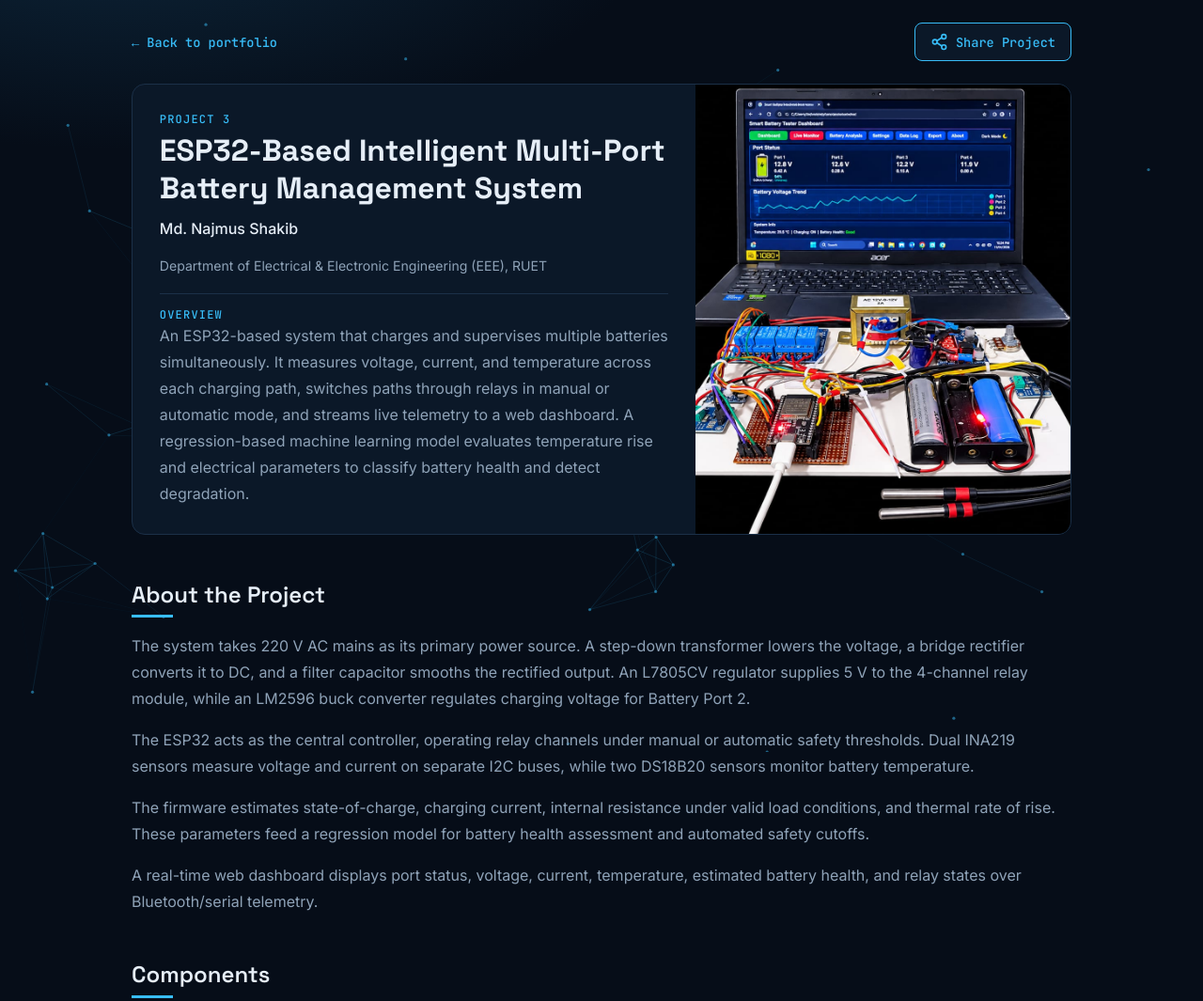
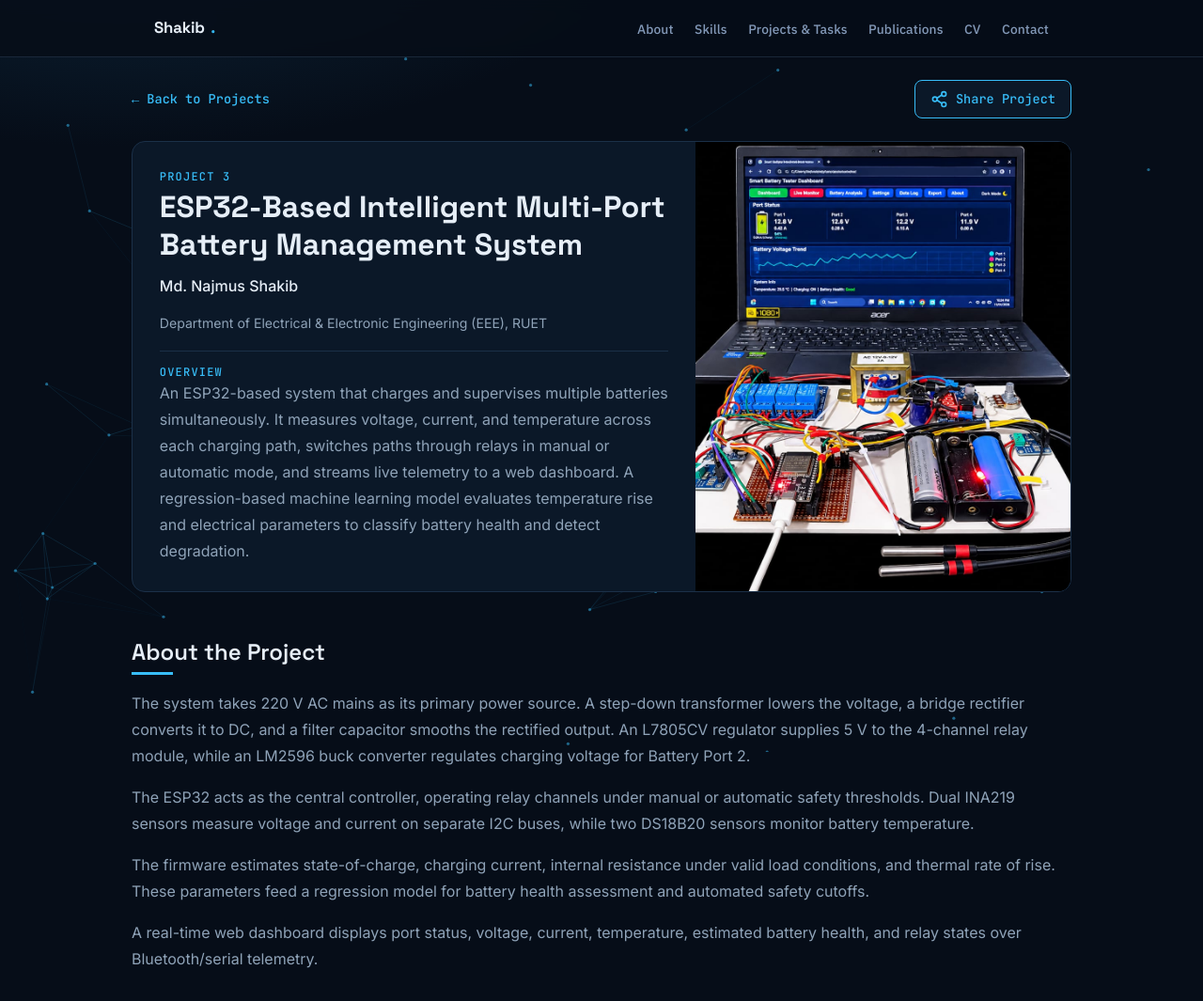
Before and after one commit to nshakib22ruet/Project-3-Intelligent-Multi-Port-Battery-Management-System, a plain HTML site: page index.html in a window 1280 px wide. Shown: the top 1065 px of the page at 94% size. Drawn offline with Linux system fonts and the light colour scheme.

Commit message:
Add site navigation and update styles in index.html

```diff
--- a/index.html
+++ b/index.html
@@ -1,11 +1,10 @@
-
 <!DOCTYPE html>
 <html lang="en">
 <head>
 <meta charset="UTF-8">
 <meta name="viewport" content="width=device-width, initial-scale=1">
 <title>ESP32-Based Intelligent Multi-Port Battery Management System</title>
-<link href="https://fonts.googleapis.com/css2?family=Inter:wght@400;500&family=Space+Grotesk:wght@500;600;700&family=JetBrains+Mono:wght@400;500&display=swap" rel="stylesheet">
+<link href="https://fonts.googleapis.com/css2?family=Inter:wght@400;500&family=IBM+Plex+Sans:wght@400;500;600&family=Space+Grotesk:wght@500;600;700&family=JetBrains+Mono:wght@400;500&display=swap" rel="stylesheet">
 
 <style>
 :root{--bg:#060d18;--card:#0b1828;--line:#1b3048;--accent:#38bdf8;--text:#e6eef7;--muted:#8fa3b8}
@@ -13,8 +12,21 @@
 html{scroll-behavior:smooth}
 body{margin:0;background:radial-gradient(1000px 500px at 10% -5%,#0e2a40,transparent 60%),var(--bg);color:var(--text);font:1rem/1.75 Inter,sans-serif}
 #net{position:fixed;inset:0;width:100%;height:100%;z-index:0;pointer-events:none}
+
+/* Top site navigation (same as the main portfolio) */
+.site-nav{position:sticky;top:0;z-index:300;background:rgba(6,13,24,.86);backdrop-filter:blur(8px);border-bottom:1px solid rgba(140,180,230,.16)}
+.site-nav .nav-container{max-width:1000px;margin:0 auto;display:flex;align-items:center;justify-content:space-between;padding:.95rem 1.5rem;gap:1rem}
+.site-nav .nav-brand{font-family:"Space Grotesk",sans-serif;font-weight:700;font-size:1.05rem;letter-spacing:-.01em;color:var(--text);text-decoration:none;display:flex;align-items:center;gap:.4rem;white-space:nowrap}
+.site-nav .accent-dot{color:var(--accent);display:inline-block;animation:navPulse 2.4s ease-in-out infinite}
+.site-nav .nav-links{display:flex;gap:1.4rem;list-style:none;margin:0;padding:0;overflow-x:auto}
+.site-nav .nav-links a{text-decoration:none;color:#8399b8;font:500 .86rem/1.65 "IBM Plex Sans",sans-serif;letter-spacing:.01em;transition:color .2s;white-space:nowrap}
+.site-nav .nav-links a:hover{color:var(--accent)}
+@keyframes navPulse{0%,100%{opacity:1}50%{opacity:.35}}
+@media(max-width:640px){.site-nav .nav-links{gap:.9rem}.site-nav .nav-links a{font-size:.8rem}}
+@media(prefers-reduced-motion:reduce){.site-nav .accent-dot{animation:none}}
+
 .wrap{position:relative;z-index:1;max-width:1040px;margin:auto;padding:0 1.25rem}
-nav{display:flex;justify-content:space-between;align-items:center;gap:1rem;margin:1.5rem 0}
+.subnav{display:flex;justify-content:space-between;align-items:center;gap:1rem;margin:1.5rem 0}
 .back,.share{color:var(--accent);font:500 .85rem "JetBrains Mono",monospace;text-decoration:none}
 .share{display:flex;align-items:center;gap:8px;padding:10px 16px;border:1px solid var(--accent);border-radius:8px;background:#0b1828;cursor:pointer}
 .share svg{width:19px;height:19px}
@@ -63,15 +75,30 @@ figure img{height:auto;min-height:0;max-height:450px;aspect-ratio:4/3;object-fit
 
 <body>
 <canvas id="net"></canvas>
+
+<nav class="site-nav">
+<div class="nav-container">
+<a href="https://nshakib22ruet.github.io/#top" class="nav-brand">Shakib<span class="accent-dot">.</span></a>
+<ul class="nav-links">
+<li><a href="https://nshakib22ruet.github.io/#about">About</a></li>
+<li><a href="https://nshakib22ruet.github.io/#skills">Skills</a></li>
+<li><a href="https://nshakib22ruet.github.io/#portfolio">Projects &amp; Tasks</a></li>
+<li><a href="https://nshakib22ruet.github.io/#publications">Publications</a></li>
+<li><a href="https://nshakib22ruet.github.io/#cv">CV</a></li>
+<li><a href="https://nshakib22ruet.github.io/#contact">Contact</a></li>
+</ul>
+</div>
+</nav>
+
 <div class="wrap">
 
-<nav>
-<a class="back" href="https://nshakib22ruet.github.io/">← Back to portfolio</a>
+<div class="subnav">
+<a class="back" href="https://nshakib22ruet.github.io/#portfolio">← Back to Projects</a>
 <button class="share" onclick="shareProject()" aria-label="Share project">
 <svg viewBox="0 0 24 24" fill="none" stroke="currentColor" stroke-width="2" stroke-linecap="round"><circle cx="18" cy="5" r="3"/><circle cx="6" cy="12" r="3"/><circle cx="18" cy="19" r="3"/><path d="m8.7 10.7 6.6-4.4m-6.6 7 6.6 4.4"/></svg>
 Share Project
 </button>
-</nav>
+</div>
 <div id="shareStatus" aria-live="polite"></div>
 
 <div class="hero">
```
